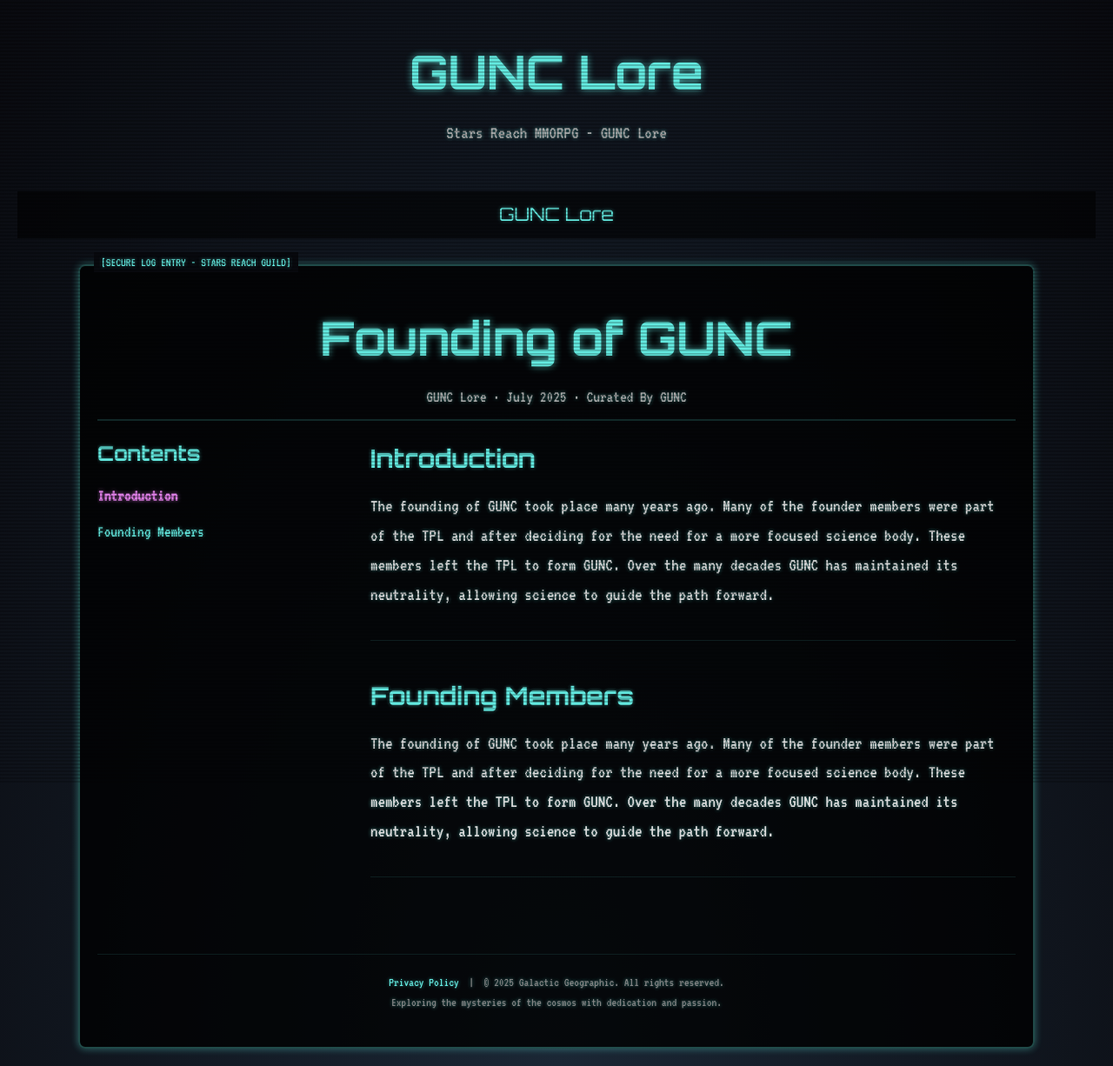
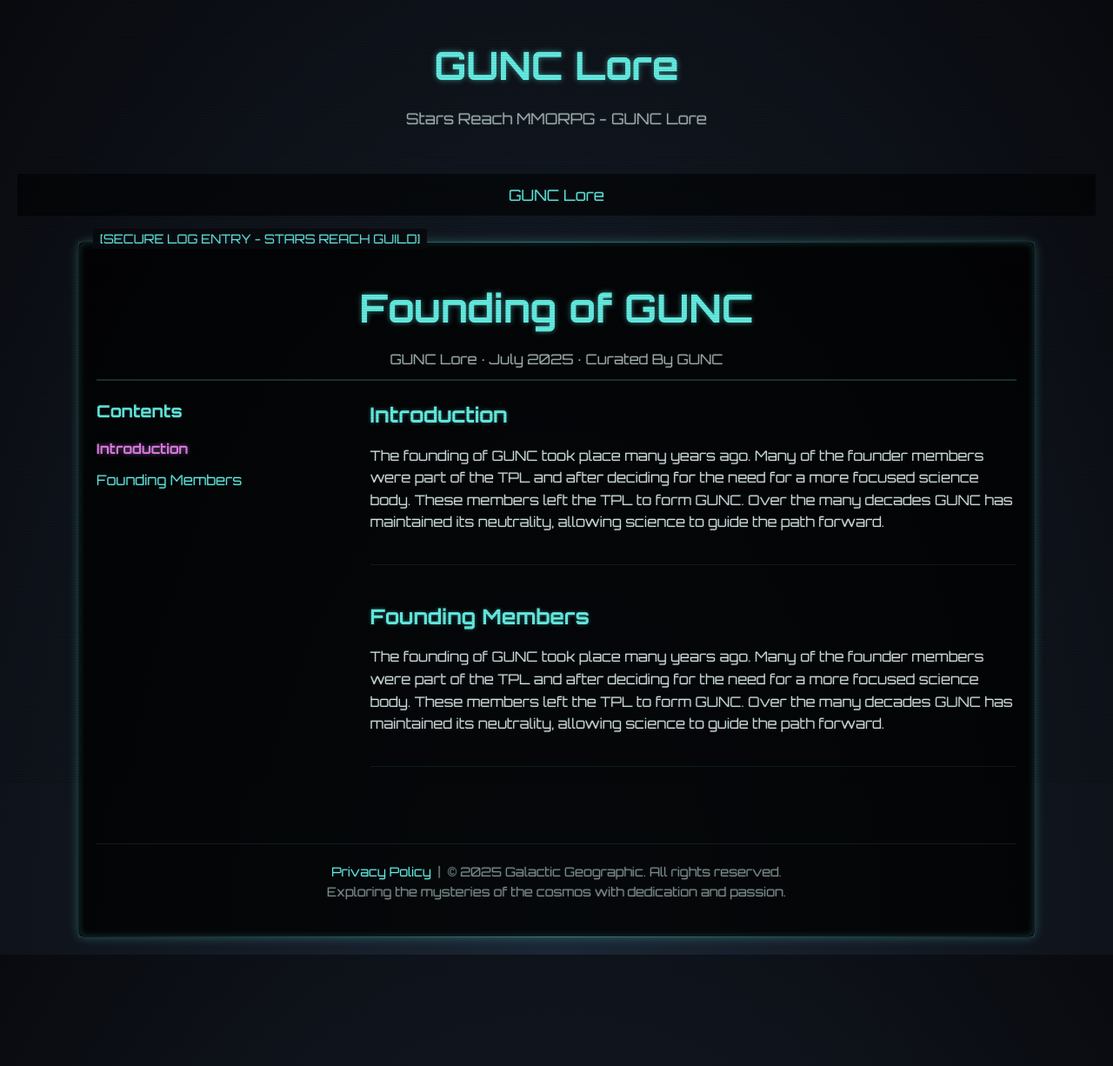
Before and after one commit to drake-vellaut/guncLore, a Jekyll site: the page built from _posts/2025-07-20-lore.html, in a window 1280 px wide. Shown: the whole page at 87% size. Built offline with Jekyll 4.4.1, drawn with Linux system fonts in a browser that asks for light colours; after the commit the page ends 1098 px from its top, so only the background shows below that.

```diff
--- a/_layouts/article.html
+++ b/_layouts/article.html
@@ -34,8 +34,8 @@
 
 
   <style>
-    /* articles.css - Styles for the articles page of the Stars Reach guild Jekyll site */
-@import url('https://fonts.googleapis.com/css2?family=VT323&family=Orbitron:wght@400;700&display=swap');
+/* articles.css - Updated styles for the articles page of the Stars Reach guild Jekyll site */
+@import url('https://fonts.googleapis.com/css2?family=Orbitron:wght@400;500;700&display=swap');
 
 * {
   margin: 0;
@@ -44,22 +44,16 @@
 }
 
 body {
-  font-family: 'VT323', monospace;
+  font-family: 'Orbitron', sans-serif;
   background: radial-gradient(ellipse at bottom, #1b2735 0%, #090a0f 100%);
   color: #e0e0e0;
   padding: 20px;
   line-height: 1.6;
-  font-size: 1.2rem;
-  text-shadow: 0 0 4px rgba(102, 240, 230, 0.5);
-  animation: flicker 0.2s infinite;
+  font-size: 1rem;
+  text-shadow: 0 0 2px rgba(102, 240, 230, 0.3); /* Subtler glow */
 }
 
-@keyframes flicker {
-  0% { opacity: 0.98; }
-  50% { opacity: 1; }
-  100% { opacity: 0.98; }
-}
-
+/* Remove flicker, subtler scanlines */
 body::after {
   content: "";
   position: fixed;
@@ -67,10 +61,11 @@ body::after {
   left: 0;
   right: 0;
   bottom: 0;
-  background: linear-gradient(to bottom, rgba(0, 0, 0, 0) 50%, rgba(0, 0, 0, 0.2) 50%) repeat;
-  background-size: 100% 4px;
+  background: linear-gradient(to bottom, rgba(0, 0, 0, 0) 50%, rgba(0, 0, 0, 0.15) 50%) repeat;
+  background-size: 100% 3px;
   pointer-events: none;
   z-index: 10;
+  opacity: 0.5;
 }
 
 a {
@@ -91,17 +86,15 @@ header {
 }
 
 header h1 {
-  font-family: 'Orbitron', sans-serif;
   font-size: 2.8em;
   color: #66f0e6;
-  text-shadow: 0 0 8px rgba(102, 240, 230, 0.7);
+  text-shadow: 0 0 6px rgba(102, 240, 230, 0.5);
 }
 
 header h2 {
-  font-family: 'Orbitron', sans-serif;
   font-size: 2.2em;
   color: #66f0e6;
-  text-shadow: 0 0 8px rgba(102, 240, 230, 0.7);
+  text-shadow: 0 0 6px rgba(102, 240, 230, 0.5);
 }
 
 header p {
@@ -122,7 +115,6 @@ nav {
 
 nav a {
   color: #66f0e6;
-  font-family: 'Orbitron', sans-serif;
   font-size: 1.1em;
 }
 
@@ -134,11 +126,12 @@ nav a:hover {
   max-width: 1100px;
   margin: 0 auto;
   background: rgba(0, 0, 0, 0.8);
-  border: 2px solid rgba(102, 240, 230, 0.3);
   border-radius: 8px;
   padding: 20px;
   position: relative;
-  box-shadow: 0 0 10px rgba(102, 240, 230, 0.4);
+  border: 1px solid transparent;
+  border-image: linear-gradient(to right, rgba(102, 240, 230, 0.1), rgba(102, 240, 230, 0.5), rgba(102, 240, 230, 0.1)) 1;
+  box-shadow: 0 0 12px rgba(102, 240, 230, 0.3), inset 0 0 8px rgba(102, 240, 230, 0.2); /* Holographic terminal border */
 }
 
 .article-container::before {
@@ -196,10 +189,9 @@ nav a:hover {
 }
 
 .article-header h1 {
-  font-family: 'Orbitron', sans-serif;
   font-size: 2.8em;
   color: #66f0e6;
-  text-shadow: 0 0 8px rgba(102, 240, 230, 0.7);
+  text-shadow: 0 0 6px rgba(102, 240, 230, 0.5);
 }
 
 .subheader {
@@ -225,7 +217,6 @@ nav a:hover {
 }
 
 .toc h3, .toc h4 {
-  font-family: 'Orbitron', sans-serif;
   font-size: 1.2em;
   margin-bottom: 15px;
   color: #66f0e6;
@@ -277,14 +268,14 @@ nav a:hover {
 .article-content section h2,
 .article-content section h3,
 .article-content section h4 {
-  font-family: 'Orbitron', sans-serif;
   margin-bottom: 15px;
   color: #66f0e6;
+  text-shadow: 0 0 4px rgba(102, 240, 230, 0.4);
 }
 
 .article-content section p {
   margin-bottom: 15px;
-  font-size: 1.1em;
+  font-size: 1em; /* Adjusted for consistency */
 }
 
 .article-content section img {
@@ -323,6 +314,15 @@ footer {
   color: #b0b0b0;
   font-size: 0.9em;
   margin-top: 20px;
+}
+
+footer a { /* Ensure privacy policy is teal */
+  color: #66f0e6;
+  transition: color 0.3s;
+}
+
+footer a:hover {
+  color: #e080e8;
 }
 
 .modal {
@@ -366,7 +366,6 @@ footer {
   background: none;
   border: 1px solid #66f0e6;
   color: #66f0e6;
-  font-family: 'Orbitron', sans-serif;
   font-size: 1em;
   padding: 8px 12px;
   margin-bottom: 10px;
```
Also changed, not shown: assets/css/futuristic.css (+39 -26 lines).
